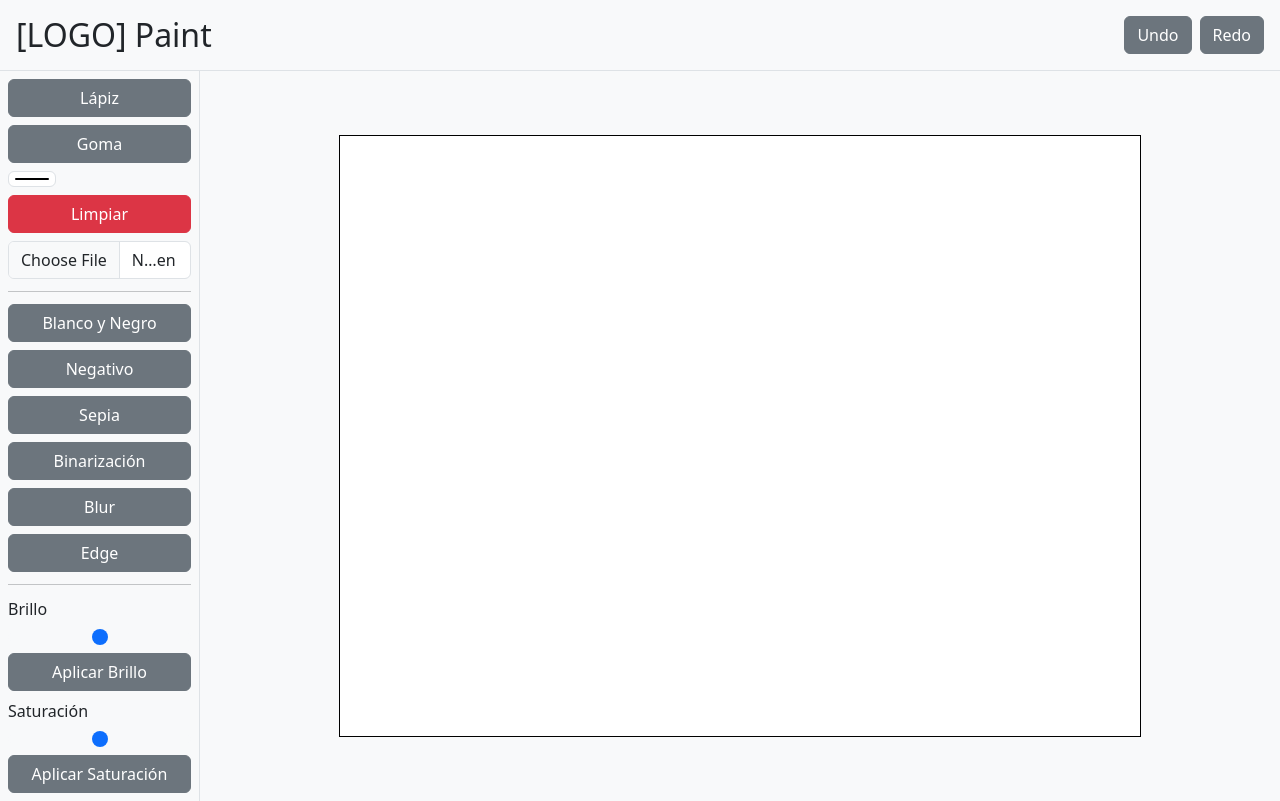
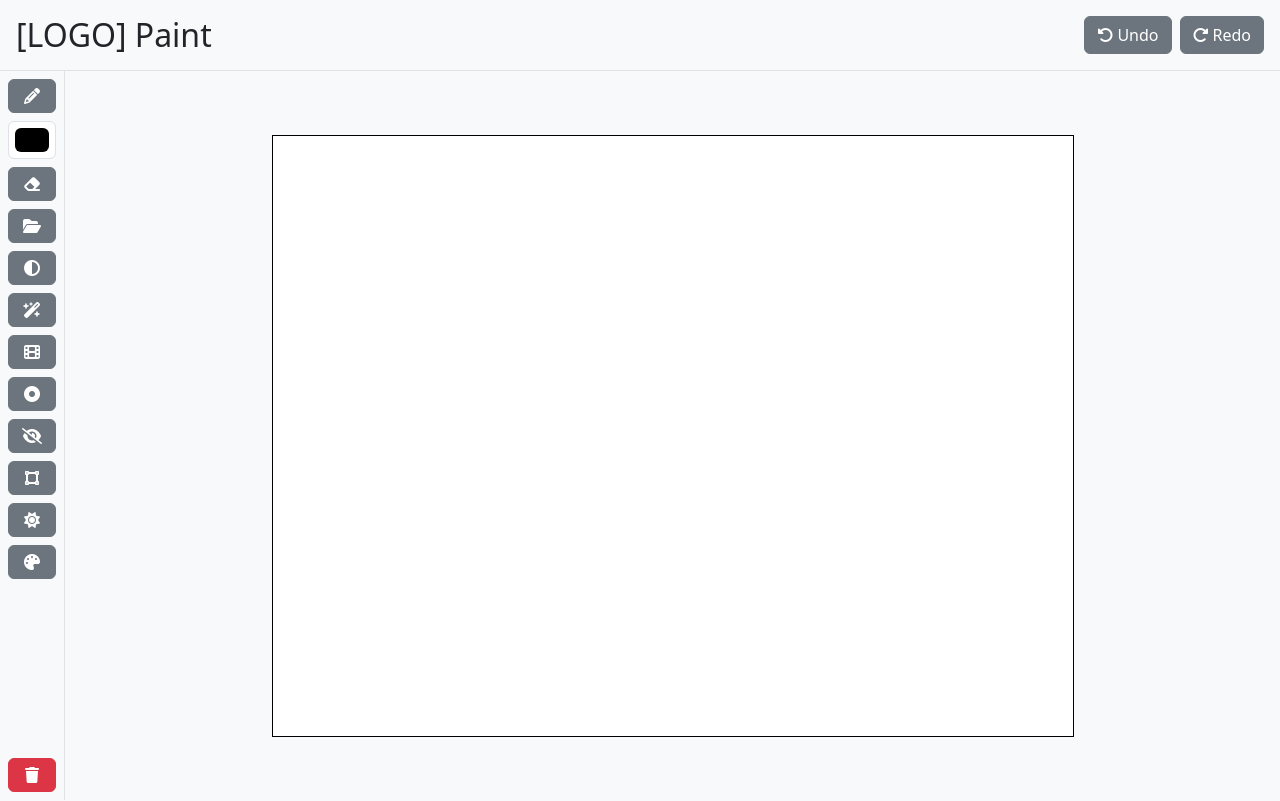
Before and after one commit to Dario213987/entregable-2-interfaces, a website built with Vite: page index.html in a window 1280 px wide. Built offline with nearby package versions, Linux system fonts and the light colour scheme.

Commit message:
chore: add awesome font icons and fix layout

```diff
--- a/index.html
+++ b/index.html
@@ -5,57 +5,67 @@
     <meta name="viewport" content="width=device-width, initial-scale=1.0">
     <title>TP2 Canvas - Rauch 2026</title>
     <link href="https://cdn.jsdelivr.net/npm/bootstrap@5.3.0/dist/css/bootstrap.min.css" rel="stylesheet">
+    <link href="https://cdnjs.cloudflare.com/ajax/libs/font-awesome/6.5.0/css/all.min.css" rel="stylesheet">
     <link rel="stylesheet" href="styles.css">
 </head>
-<body class="bg-light w-100 h-100">
+<body class="bg-light d-flex flex-column" style="height: 100vh; overflow: hidden;">
 
 <header class="d-flex justify-content-between align-items-center p-3 border-bottom">
     <h2 class="mb-0">[LOGO] Paint</h2>
     <div class="d-flex gap-2">
-        <button id="btnUndo" class="btn btn-secondary">Undo</button>
-        <button id="btnRedo" class="btn btn-secondary">Redo</button>
+        <button id="btnUndo" class="btn btn-secondary"><i class="fa-solid fa-rotate-left me-1"></i>Undo</button>
+        <button id="btnRedo" class="btn btn-secondary"><i class="fa-solid fa-rotate-right me-1"></i>Redo</button>
     </div>
 </header>
 
-<div class="d-flex" style="height: calc(100vh - 70px); overflow: hidden;">
+<main class="flex-grow-1 overflow-hidden d-flex w-100">
+    <div class="d-flex flex-grow-1 h-100 overflow-hidden">
+        <div class="d-flex flex-column gap-2 p-2 border-end">
+            <button id="btnPencil" class="btn btn-secondary d-flex justify-content-center align-items-center p-2">
+                <i class="fa-solid fa-pencil"></i>
+            </button>
+            <input type="color" id="colorPicker" value="#000000" class="form-control form-control-color">
+            <button id="btnEraser" class="btn btn-secondary d-flex justify-content-center align-items-center p-2">
+                <i class="fa-solid fa-eraser"></i>
+            </button>
+            <label for="fileInput" class="btn btn-secondary d-flex justify-content-center align-items-center p-2">
+                <i class="fa-solid fa-folder-open"></i>
+            </label>
+            <input type="file" id="fileInput" accept="image/*" class="d-none">
+            <button id="btnGrayscale" class="btn btn-secondary d-flex justify-content-center align-items-center p-2">
+                <i class="fa-solid fa-circle-half-stroke"></i>
+            </button>
+            <button id="btnNegative" class="btn btn-secondary d-flex justify-content-center align-items-center p-2">
+                <i class="fa-solid fa-wand-magic-sparkles"></i>
+            </button>
+            <button id="btnSepia" class="btn btn-secondary d-flex justify-content-center align-items-center p-2">
+                <i class="fa-solid fa-film"></i>
+            </button>
+            <button id="btnBinarization" class="btn btn-secondary d-flex justify-content-center align-items-center p-2">
+                <i class="fa-solid fa-circle-dot"></i>
+            </button>
+            <button id="btnBlur" class="btn btn-secondary d-flex justify-content-center align-items-center p-2">
+                <i class="fa-solid fa-eye-slash"></i>
+            </button>
+            <button id="btnEdge" class="btn btn-secondary d-flex justify-content-center align-items-center p-2">
+                <i class="fa-solid fa-vector-square"></i>
+            </button>
+            <button id="btnBrightness" class="btn btn-secondary d-flex justify-content-center align-items-center p-2">
+                <i class="fa-solid fa-sun"></i>
+            </button>
+            <button id="btnSaturation" class="btn btn-secondary d-flex justify-content-center align-items-center p-2">
+                <i class="fa-solid fa-palette"></i>
+            </button>
 
-    <div class="d-flex flex-column gap-2 p-2 border-end" style="width: 200px; overflow-y: auto;">
-        <button id="btnPencil" class="btn btn-secondary">Lápiz</button>
-        <button id="btnEraser" class="btn btn-secondary">Goma</button>
-        <input type="color" id="colorPicker" value="#000000" class="form-control form-control-color">
-        <button id="btnClear" class="btn btn-danger">Limpiar</button>
-        <input type="file" id="fileInput" accept="image/*" class="form-control">
-
-        <hr class="my-1">
-
-        <button id="btnGrayscale" class="btn btn-secondary">Blanco y Negro</button>
-        <button id="btnNegative" class="btn btn-secondary">Negativo</button>
-        <button id="btnSepia" class="btn btn-secondary">Sepia</button>
-        <button id="btnBinarization" class="btn btn-secondary">Binarización</button>
-        <button id="btnBlur" class="btn btn-secondary">Blur</button>
-        <button id="btnEdge" class="btn btn-secondary">Edge</button>
-
-        <hr class="my-1">
-
-        <div class="d-flex flex-column gap-1">
-            <label for="brightnessSlider" class="form-label mb-0">Brillo</label>
-            <input type="range" id="brightnessSlider" class="form-range" min="-255" max="255" value="0">
-            <button id="btnBrightness" class="btn btn-secondary">Aplicar Brillo</button>
+            <button id="btnClear" class="btn btn-danger d-flex justify-content-center align-items-center p-2 mt-auto">
+                <i class="fa-solid fa-trash"></i>
+            </button>
         </div>
-
-        <div class="d-flex flex-column gap-1">
-            <label for="saturationSlider" class="form-label mb-0">Saturación</label>
-            <input type="range" id="saturationSlider" class="form-range" min="-100" max="100" value="0">
-            <button id="btnSaturation" class="btn btn-secondary">Aplicar Saturación</button>
+        <div class="flex-grow-1 d-flex align-items-center justify-content-center overflow-hidden h-100 w-100">
+            <canvas id="myCanvas" width="800" height="600" style="border: 1px solid black;"></canvas>
         </div>
     </div>
-
-    <div class="flex-grow-1 d-flex align-items-center justify-content-center overflow-hidden">
-        <canvas id="myCanvas" width="800" height="600" style="border: 1px solid black;"></canvas>
-    </div>
-
-</div>
-
+</main>
 <script type="module" src="/src/Main.ts"></script>
 </body>
 </html>
```
